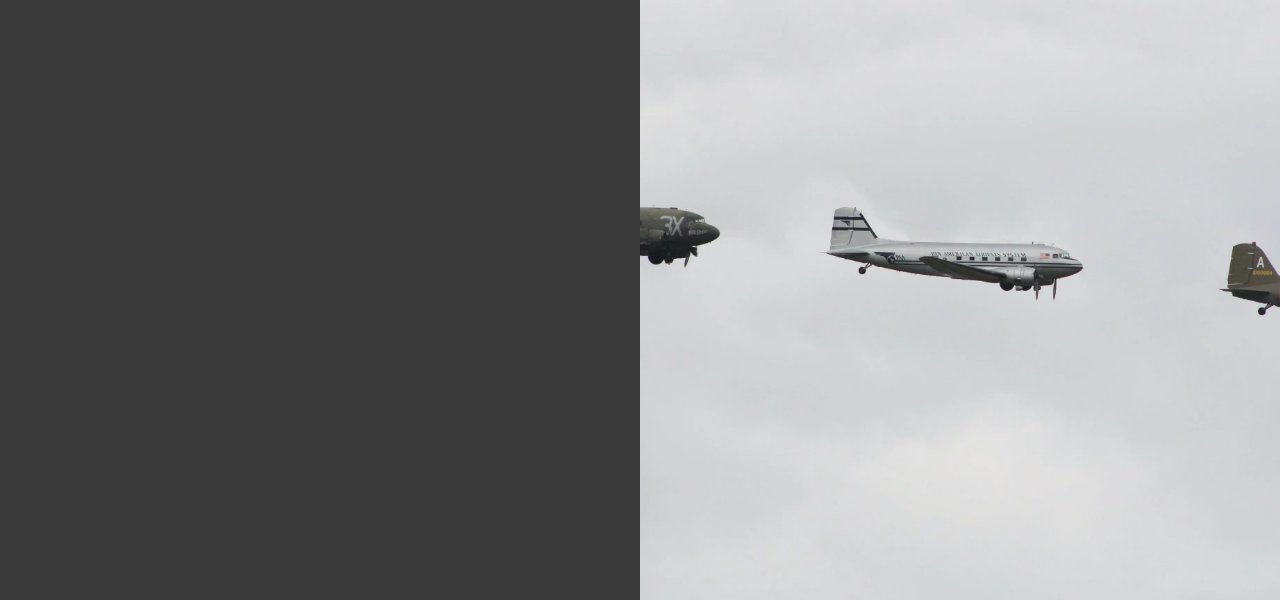
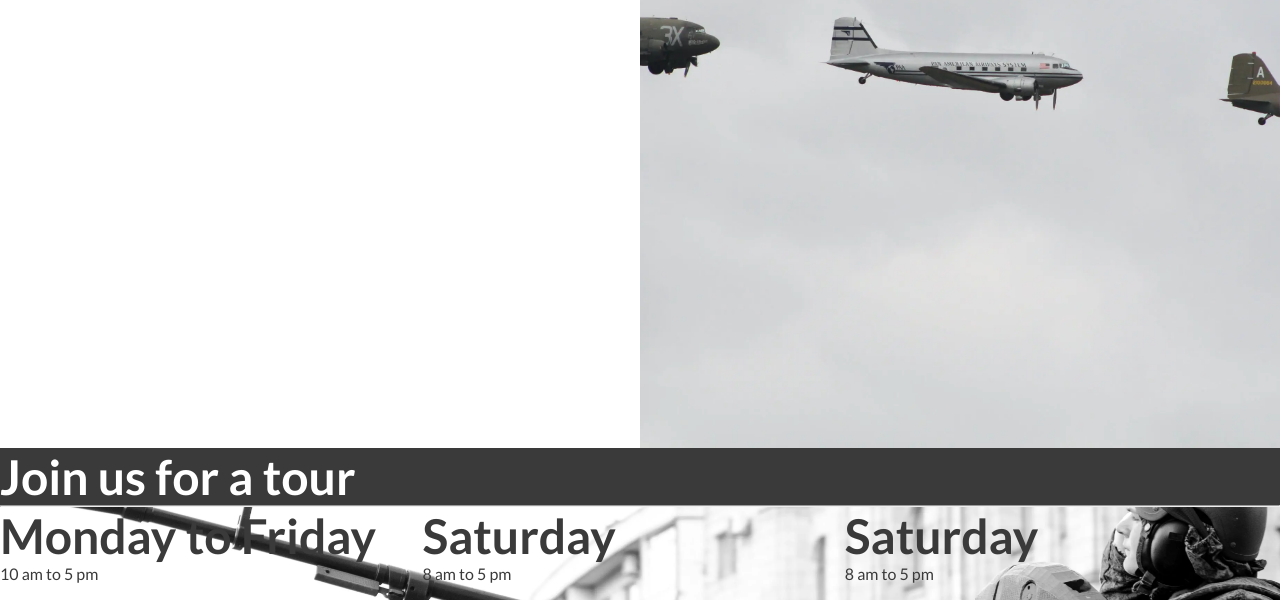
Before and after one commit to nickyd1996/doolittle-raid, a plain HTML site: page index.html in a window 1280 px wide. Shown: the part 1842-2442 px from the top of the page. Drawn offline with nearby package versions, Linux system fonts and the light colour scheme.

Commit message:
Fix information on tours

```diff
--- a/assets/css/style.css
+++ b/assets/css/style.css
@@ -96,8 +96,6 @@ main {
     width: 100%;
     font-size: 1rem;
     text-align: center;
-    background-color: #3a3a3a;
-    color: #fff;
     justify-content: center;
 }
 .child3 {
@@ -106,8 +104,7 @@ main {
     font-size: 1rem;
     text-align: center;
     justify-content: center;
-    background-color: #3a3a3a;
-    color: #fff;
+
 }
 .child4{
     background: url('../images/bombers3inarow.webp') no-repeat top center / cover;
@@ -117,19 +114,23 @@ main {
 }
 /* Hero Image Section */
 #hero {
-    height: 790px;
+    height: 600px;
     width: 100%;
-    background: url(../images/fighterjetsky.webp) no-repeat center center;
+    background: url(../images/fighterjetsky.webp) no-repeat center center/cover;
 }
-.tours h2{
+#tourhead {
     border-bottom: 20px;
     font-size: 2rem;
+    background-color: #3a3a3a;
+    color: #fff;
 }
-.tours {
+
+#tours {
     background: url('../images/navy-fighters.webp') no-repeat center/cover;
     /* Handles responsivity without the need for a media query */
     display: flex;
     flex-wrap: wrap;
+    padding-bottom: 20px;
 }
 
 /*Gallery styles*/
--- a/index.html
+++ b/index.html
@@ -62,11 +62,16 @@
             </div>
             </div>
         </section>
-        <section class="tours">
-            <h2>
+
+            <div id="tourhead">
+                <h2>
                 Join us for a tour
-            </h2>
-            <div class="times1">
+                </h2>
+            </div>
+            <hr>
+            <section id="tours">
+
+                <div class="times1">
                <h3>Monday to Friday</h3>
                <p>10 am to 5 pm</p>
             </div>
```
